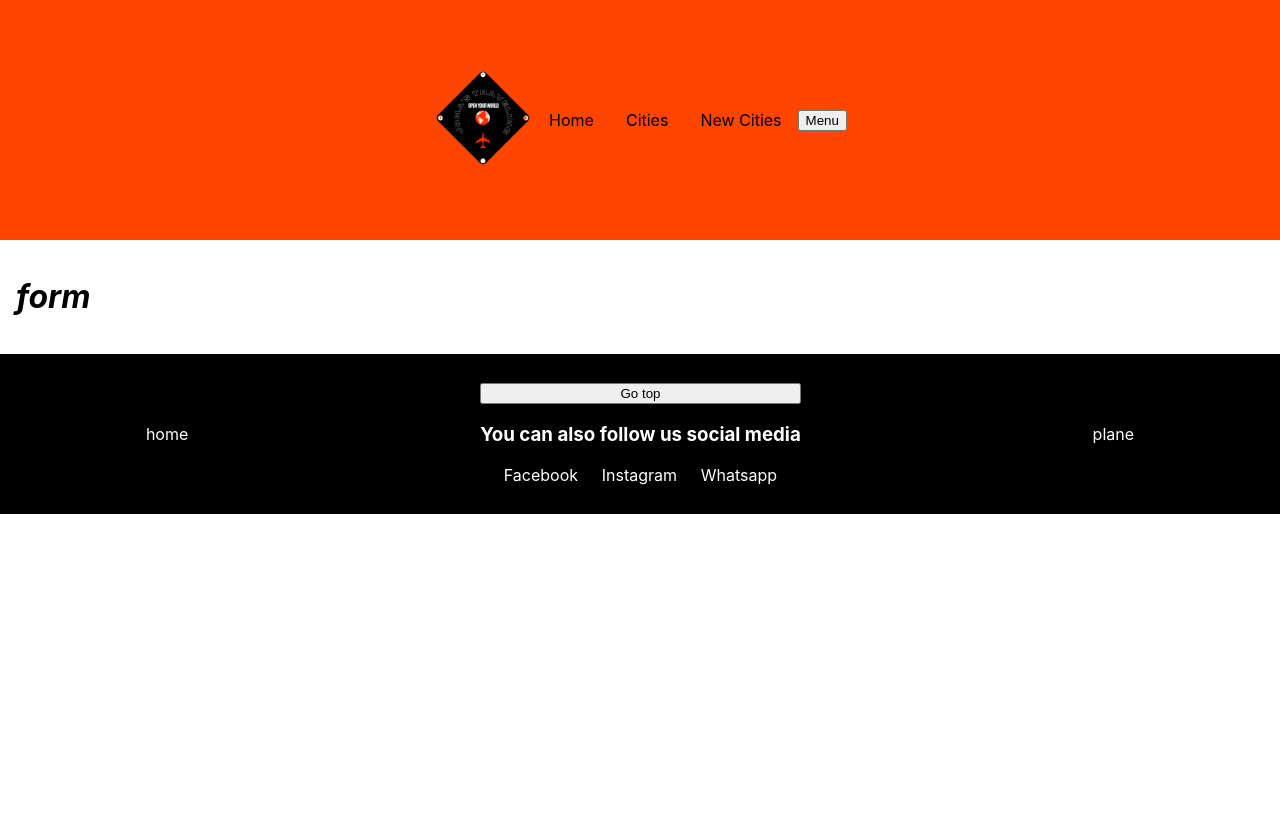
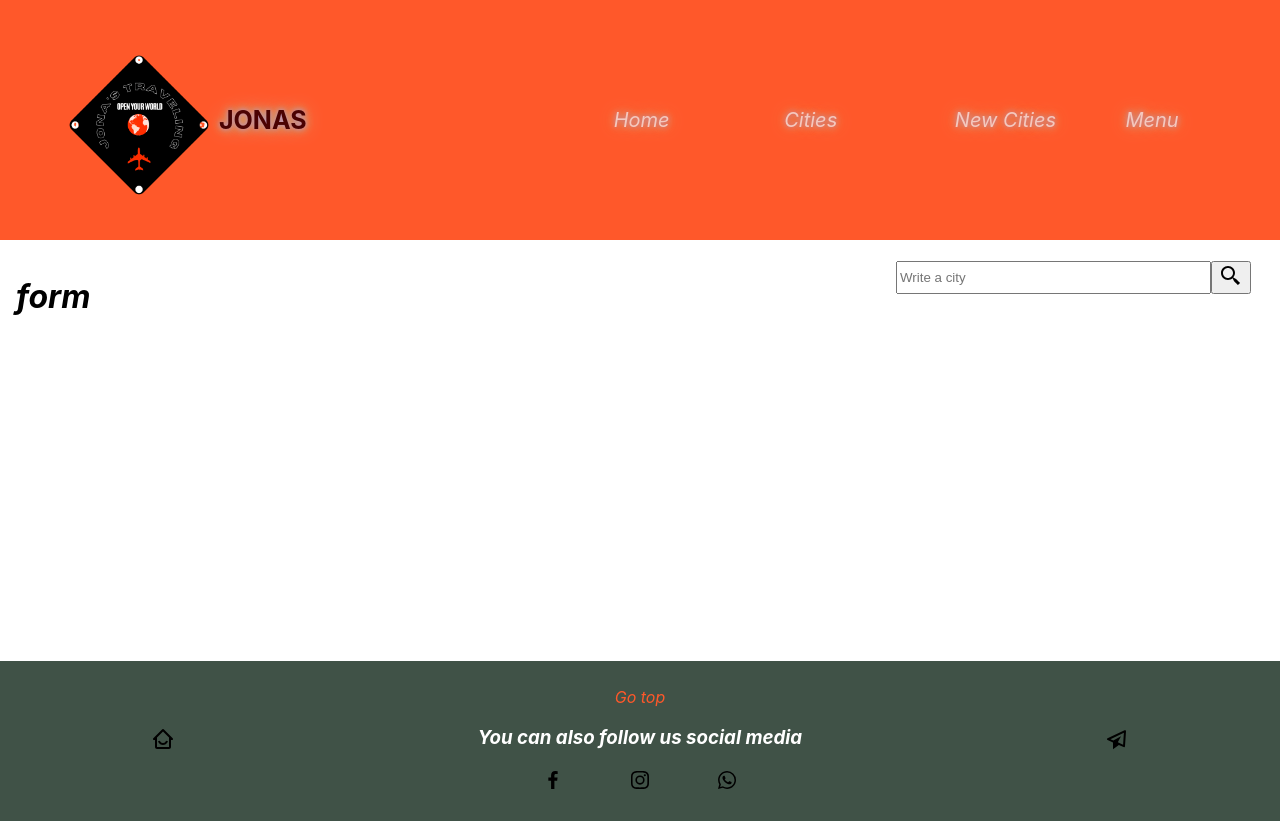
Before and after one commit to NanoBibiani/mytinerary-Bibiani-Peracchio, a React app in the folder sprint-1/: page /newcities in a window 1280 px wide. Before the commit the page ends 800 px from the top, so only its background shows below. Built offline with nearby package versions, Linux system fonts and the light colour scheme.

Commit message:
chenges in some components and create new components

```diff
--- a/sprint-1/src/componentes/Footer.js
+++ b/sprint-1/src/componentes/Footer.js
@@ -8,17 +8,19 @@ export default function Footer () {
   }
     return (
         <div className = "Footer">
-          <LinkRouter to='/' class="home" aria-hidden="true">home</LinkRouter>
+          <LinkRouter to='/' className="icons" aria-hidden="true"><svg xmlns="http://www.w3.org/2000/svg" width="24" height="24"><path d="M3 13h1v7c0 1.103.897 2 2 2h12c1.103 0 2-.897 2-2v-7h1a1 1 0 0 0 .707-1.707l-9-9a.999.999 0 0 0-1.414 0l-9 9A1 1 0 0 0 3 13zm9-8.586 6 6V15l.001 5H6v-9.586l6-6z"/><path d="M12 18c3.703 0 4.901-3.539 4.95-3.689l-1.9-.621c-.008.023-.781 2.31-3.05 2.31-2.238 0-3.02-2.221-3.051-2.316l-1.899.627C7.099 14.461 8.297 18 12 18z"/></svg></LinkRouter>
             <div className = "socialMedia">
-                <button className="top" onClick={goTop}>Go top</button>
+                <a className="top" href="#" onClick={goTop}>Go top</a>
               <h3>You can also follow us social media</h3>
                 <div className = "socialMedia1">
-                 <a href="">Facebook</a>
-                 <a href="">Instagram</a>
-                 <a href="">Whatsapp</a>
+                 <a href=""><svg xmlns="http://www.w3.org/2000/svg" width="24" height="24"><path d="M13.397 20.997v-8.196h2.765l.411-3.209h-3.176V7.548c0-.926.258-1.56 1.587-1.56h1.684V3.127A22.336 22.336 0 0 0 14.201 3c-2.444 0-4.122 1.492-4.122 4.231v2.355H7.332v3.209h2.753v8.202h3.312z"/></svg></a>
+
+                 <a href=""><svg xmlns="http://www.w3.org/2000/svg" width="24" height="24"><path d="M11.999 7.377a4.623 4.623 0 1 0 0 9.248 4.623 4.623 0 0 0 0-9.248zm0 7.627a3.004 3.004 0 1 1 0-6.008 3.004 3.004 0 0 1 0 6.008z"/><circle cx="16.806" cy="7.207" r="1.078"/><path d="M20.533 6.111A4.605 4.605 0 0 0 17.9 3.479a6.606 6.606 0 0 0-2.186-.42c-.963-.042-1.268-.054-3.71-.054s-2.755 0-3.71.054a6.554 6.554 0 0 0-2.184.42 4.6 4.6 0 0 0-2.633 2.632 6.585 6.585 0 0 0-.419 2.186c-.043.962-.056 1.267-.056 3.71 0 2.442 0 2.753.056 3.71.015.748.156 1.486.419 2.187a4.61 4.61 0 0 0 2.634 2.632 6.584 6.584 0 0 0 2.185.45c.963.042 1.268.055 3.71.055s2.755 0 3.71-.055a6.615 6.615 0 0 0 2.186-.419 4.613 4.613 0 0 0 2.633-2.633c.263-.7.404-1.438.419-2.186.043-.962.056-1.267.056-3.71s0-2.753-.056-3.71a6.581 6.581 0 0 0-.421-2.217zm-1.218 9.532a5.043 5.043 0 0 1-.311 1.688 2.987 2.987 0 0 1-1.712 1.711 4.985 4.985 0 0 1-1.67.311c-.95.044-1.218.055-3.654.055-2.438 0-2.687 0-3.655-.055a4.96 4.96 0 0 1-1.669-.311 2.985 2.985 0 0 1-1.719-1.711 5.08 5.08 0 0 1-.311-1.669c-.043-.95-.053-1.218-.053-3.654 0-2.437 0-2.686.053-3.655a5.038 5.038 0 0 1 .311-1.687c.305-.789.93-1.41 1.719-1.712a5.01 5.01 0 0 1 1.669-.311c.951-.043 1.218-.055 3.655-.055s2.687 0 3.654.055a4.96 4.96 0 0 1 1.67.311 2.991 2.991 0 0 1 1.712 1.712 5.08 5.08 0 0 1 .311 1.669c.043.951.054 1.218.054 3.655 0 2.436 0 2.698-.043 3.654h-.011z"/></svg></a>
+
+                 <a href=""><svg xmlns="http://www.w3.org/2000/svg" width="24" height="24"><path fill-rule="evenodd" clip-rule="evenodd" d="M18.403 5.633A8.919 8.919 0 0 0 12.053 3c-4.948 0-8.976 4.027-8.978 8.977 0 1.582.413 3.126 1.198 4.488L3 21.116l4.759-1.249a8.981 8.981 0 0 0 4.29 1.093h.004c4.947 0 8.975-4.027 8.977-8.977a8.926 8.926 0 0 0-2.627-6.35m-6.35 13.812h-.003a7.446 7.446 0 0 1-3.798-1.041l-.272-.162-2.824.741.753-2.753-.177-.282a7.448 7.448 0 0 1-1.141-3.971c.002-4.114 3.349-7.461 7.465-7.461a7.413 7.413 0 0 1 5.275 2.188 7.42 7.42 0 0 1 2.183 5.279c-.002 4.114-3.349 7.462-7.461 7.462m4.093-5.589c-.225-.113-1.327-.655-1.533-.73-.205-.075-.354-.112-.504.112s-.58.729-.711.879-.262.168-.486.056-.947-.349-1.804-1.113c-.667-.595-1.117-1.329-1.248-1.554s-.014-.346.099-.458c.101-.1.224-.262.336-.393.112-.131.149-.224.224-.374s.038-.281-.019-.393c-.056-.113-.505-1.217-.692-1.666-.181-.435-.366-.377-.504-.383a9.65 9.65 0 0 0-.429-.008.826.826 0 0 0-.599.28c-.206.225-.785.767-.785 1.871s.804 2.171.916 2.321c.112.15 1.582 2.415 3.832 3.387.536.231.954.369 1.279.473.537.171 1.026.146 1.413.089.431-.064 1.327-.542 1.514-1.066.187-.524.187-.973.131-1.067-.056-.094-.207-.151-.43-.263"/></svg></a>
                 </div>
             </div>
-            <LinkRouter to='#' class="plane" aria-hidden="true">plane</LinkRouter>
+            <LinkRouter to='#' className="icons" aria-hidden="true"><svg xmlns="http://www.w3.org/2000/svg" width="24" height="24"><path d="M20.563 3.34a1.002 1.002 0 0 0-.989-.079l-17 8a1 1 0 0 0 .026 1.821L8 15.445v6.722l5.836-4.168 4.764 2.084a1 1 0 0 0 1.399-.85l1-15a1.005 1.005 0 0 0-.436-.893zm-2.466 14.34-5.269-2.306L16 9.167l-7.649 4.25-2.932-1.283 13.471-6.34-.793 11.886z"/></svg></LinkRouter>
         </div>
     )
 }
--- a/sprint-1/src/componentes/Header.js
+++ b/sprint-1/src/componentes/Header.js
@@ -26,21 +26,25 @@ export default function Header() {
 
     return (
         <div className="Header">
-            <div>
+            <div className='logos'>
               <img className = "logoViaje" src="http://localhost:3000/logosinfondo.png" alt="Logo"></img>
+              <h2 className='logoh2'>JONAS</h2>
             </div>
             <div>
                 {
                     open
-                        ? <ul>
+                        ? <ul className='ulNav'>
                             <li><a href="#">Profile</a></li>
                             <li><a href="#">Log In</a></li>
                         </ul>
                         : null
                 }
             </div>
+            <div className='navigator'>
             {pages.map(link)}
-            <button onClick={handleOpenMenu}>Menu</button>
+            <a href='#' onClick={handleOpenMenu} className='Header-link'>Menu</a>
+
+            </div>
         </div>
     )
 }
--- /dev/null
+++ b/sprint-1/src/componentes/InputSearch.js
@@ -0,0 +1,34 @@
+import {useState} from "react"
+export default function InputSearch(){
+
+    const [keyword,setKeyword]=useState('')
+
+
+    // let handleSubmit =(e)=>{
+    //     e.preventDefault()
+    //    e.onSubmit(keyword)
+
+    // }
+
+    let change =(e)=>{
+        setKeyword(e.target.value)
+    }
+    //ver si keyword.touppercase === prop.cities.map(e.name)
+
+   console.log(keyword)
+    // let result = e.name.filter(e.name === keyword)
+
+
+    return(
+        <>
+
+        <form  className="inpF">
+        <input type="text" onChange={change} placeholder="Write a city" value={keyword} className="inputsearch"></input>
+        <button value={keyword}  className="buttonSearch"><svg xmlns="http://www.w3.org/2000/svg" width="24" height="24"><path d="M19.023 16.977a35.13 35.13 0 0 1-1.367-1.384c-.372-.378-.596-.653-.596-.653l-2.8-1.337A6.962 6.962 0 0 0 16 9c0-3.859-3.14-7-7-7S2 5.141 2 9s3.14 7 7 7c1.763 0 3.37-.66 4.603-1.739l1.337 2.8s.275.224.653.596c.387.363.896.854 1.384 1.367l1.358 1.392.604.646 2.121-2.121-.646-.604c-.379-.372-.885-.866-1.391-1.36zM9 14c-2.757 0-5-2.243-5-5s2.243-5 5-5 5 2.243 5 5-2.243 5-5 5z"/></svg></button>
+
+        </form>
+        </>
+
+    )
+
+}
--- a/sprint-1/src/componentes/NewCities.js
+++ b/sprint-1/src/componentes/NewCities.js
@@ -1,8 +1,10 @@
-
+import InputSearch from "../componentes/InputSearch"
 export default function NewCities(){
     return(
-        <>
-        <h1>form</h1>
-        </>
+        <div className="newcities">
+        <InputSearch data="#"/>
+            <h1>form</h1>
+        </div>
+
     )
 }
--- a/sprint-1/src/componentes/ShowCities.js
+++ b/sprint-1/src/componentes/ShowCities.js
@@ -6,8 +6,10 @@ export default function(prop){
     //}
     // let Allcities = prop.cities
     return(
-        <>
-        <h1>Cities</h1>
-        </>
+        <div className="showcities">
+            <h1>Cities</h1>
+
+        </div>
+
     )
 }
--- a/sprint-1/src/pages/HomePage.js
+++ b/sprint-1/src/pages/HomePage.js
@@ -2,12 +2,14 @@
 
 export default function HomePage () {
     return (
-        <>
+       <div className="bodyHome">
 
-                <h2>Home Page</h2>
+           <h2>Home Page</h2>
+       </div>
 
 
-        </>
+
+
 
     )
 }
--- a/sprint-1/src/styles/footer.css
+++ b/sprint-1/src/styles/footer.css
@@ -5,22 +5,32 @@
     align-items: center;
     width: 100%;
     height: 20vh;
-    background-color: black;
+    background-color: rgba(34, 55, 42, 0.863);
     color: white;
 }
 
 .socialMedia{
     display: flex;
     flex-direction: column;
+    font-style: italic;
 }
 
 .socialMedia1{
     display: flex;
     flex-direction: row;
     justify-content: space-evenly;
+    font-style: italic;
 }
 
 a{
     color: white;
     text-decoration: none;
+    font-style: italic;
 }
+.top{
+    align-self: center;
+    color:rgb(255, 88, 42); ;
+    border-radius:10px;
+    outline:none;
+
+}
--- a/sprint-1/src/styles/header.css
+++ b/sprint-1/src/styles/header.css
@@ -1,19 +1,63 @@
 .Header{
     display: flex;
-    justify-content: center;
+    justify-content: space-between;
     align-items: center;
     width: 100%;
     height: 30vh;
-    background-color: orangered;
+    background-color: rgb(255, 88, 42);
 }
 
 .Header-link{
-    color: black;
+
+    width: 100%;
     padding: 1rem;
+    opacity: 0.8;
+    align-self:baseline;
+    font-size: 20px;
+    font-weight: 300px;
+    color: #f2e5e5;
+    text-shadow: 0px 0px 5px #b393d3, 0px 0px 10px #d5972c, 0px 0px 10px #d3a593,
+      0px 0px 20px #d3a593;
 } /* opcion para estilar links? */
+.Header-link:hover{
+    opacity: 1;
+}
+.navigator{
+    display: flex;
+    flex-grow: 2;
+}
+.ulNav{
+    display: flex;
+    opacity: 0.8;
+    flex-direction: row;
+    margin-right: 50px;
+    gap: 19px;
+    list-style-type: none;
+}
+.ulNav:hover{
+    opacity: 1;
+}
+
+.logoViaje{
+    width: 150px;
+    height: 150px;
+    margin-top: 10px;
+}
+.logos{
+    display: flex;
+    flex-grow: 2;
+    flex-direction: row;
+    align-items: center;
+    gap: 5px;
+    margin-left: 5%;
+
+}
+.logoh2{
 
 
-.logoViaje{
-    width: 100px;
-    height: 100px;
+    font-size: 25px;
+    font-weight: 300px;
+    color: #4b0202;
+    text-shadow: 0px 0px 5px #b393d3, 0px 0px 10px #d5972c, 0px 0px 10px #d3a593,
+      0px 0px 20px #d3a593;
 }
--- /dev/null
+++ b/sprint-1/src/styles/home.css
@@ -0,0 +1,3 @@
+.bodyHome{
+    min-height: 50vh;
+}
--- /dev/null
+++ b/sprint-1/src/styles/newcities.css
@@ -0,0 +1,24 @@
+.newcities{
+    min-height: 50vh;
+
+}
+.inpF{
+    display: flex;
+    float:right;
+    width: 30%;
+}
+.inputsearch{
+    width: 80%;
+
+}
+.buttonSearch{
+    cursor: pointer;
+}
+
+@media (max-width: 600px){
+    .inpF{
+        display: flex;
+        float:right;
+        width: 50%;
+    }
+}
--- /dev/null
+++ b/sprint-1/src/styles/showcities.css
@@ -0,0 +1,3 @@
+.showcities{
+    min-height: 50vh;
+}
```
Also changed, not shown: sprint-1/src/pages/App.js (+4 -7 lines), sprint-1/src/styles/images-icons/bx-home-smile.svg (added), sprint-1/src/styles/images-icons/bx-paper-plane.svg (added), sprint-1/src/styles/images-icons/bxl-facebook.svg (added), sprint-1/src/styles/images-icons/bxl-instagram.svg (added), sprint-1/src/styles/images-icons/bxl-whatsapp.svg (added).
